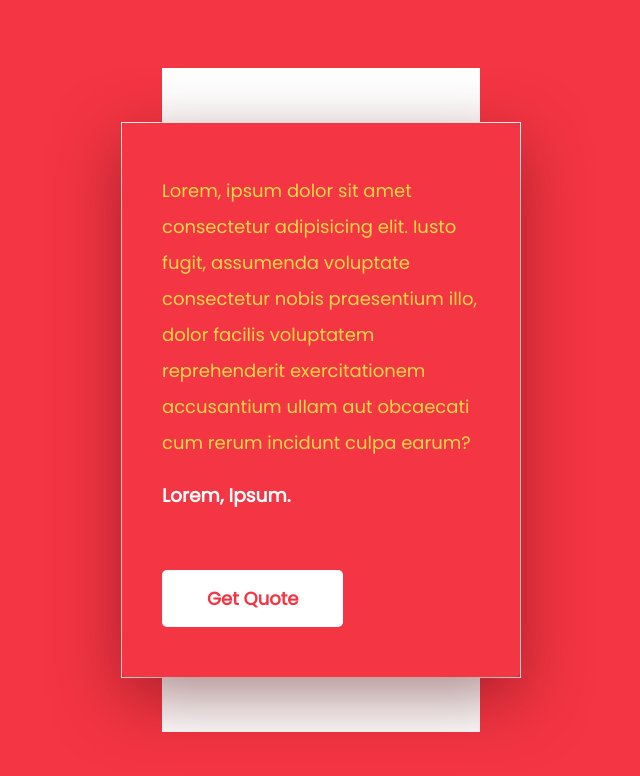
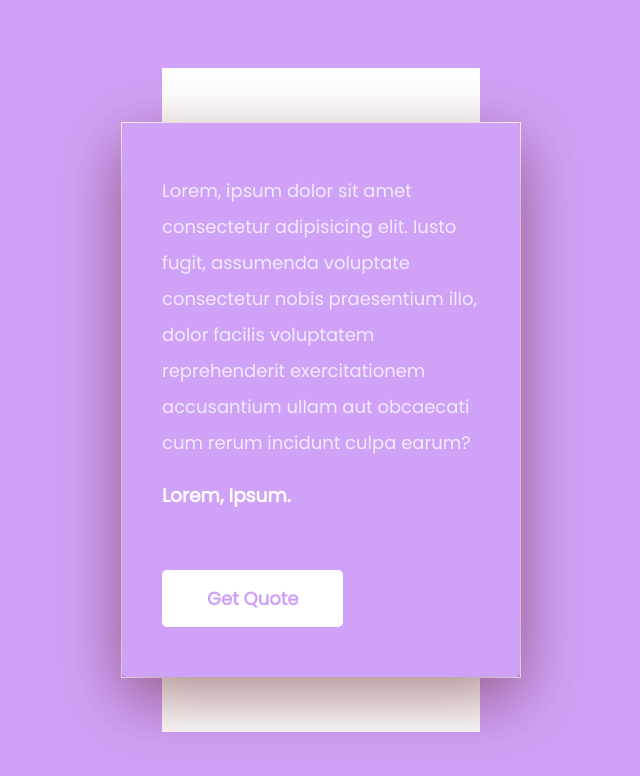
Before and after one commit to Mathipoorani/QuoteGenerator-Project, a plain HTML site: page index.html in a window 1280 px wide. Shown: the whole page, without its empty margins (319-959 px from the left). Drawn offline with Linux system fonts and the light colour scheme; no server answers.

Commit message:
style.css file updated

```diff
--- a/style.css
+++ b/style.css
@@ -6,7 +6,7 @@
 }
 
 body{
-    background-color: #f43543;
+    background-color: #D0A2F7;
 }
 
 .wrapper{
@@ -20,7 +20,7 @@ body{
 
 .container{
     width: 100%;
-    background-color: #f43543;
+    background-color: #D0A2F7;
     padding: 50px 40px;
     box-shadow: 0 20px 65px rgba(87, 11, 16, 0.5);
     position: relative;
@@ -39,7 +39,7 @@ body{
 }
 
 .container p{
-    color: #fdd848;
+    color: #F1EAFF;
     line-height: 2;
     font-size: 18px;
 }
@@ -58,6 +58,6 @@ body{
     border-radius: 5px;
     font-size: 18px;
     font-weight: 600;
-    color: #f43543;
+    color: #D0A2F7;
     cursor: pointer;
 }
```
